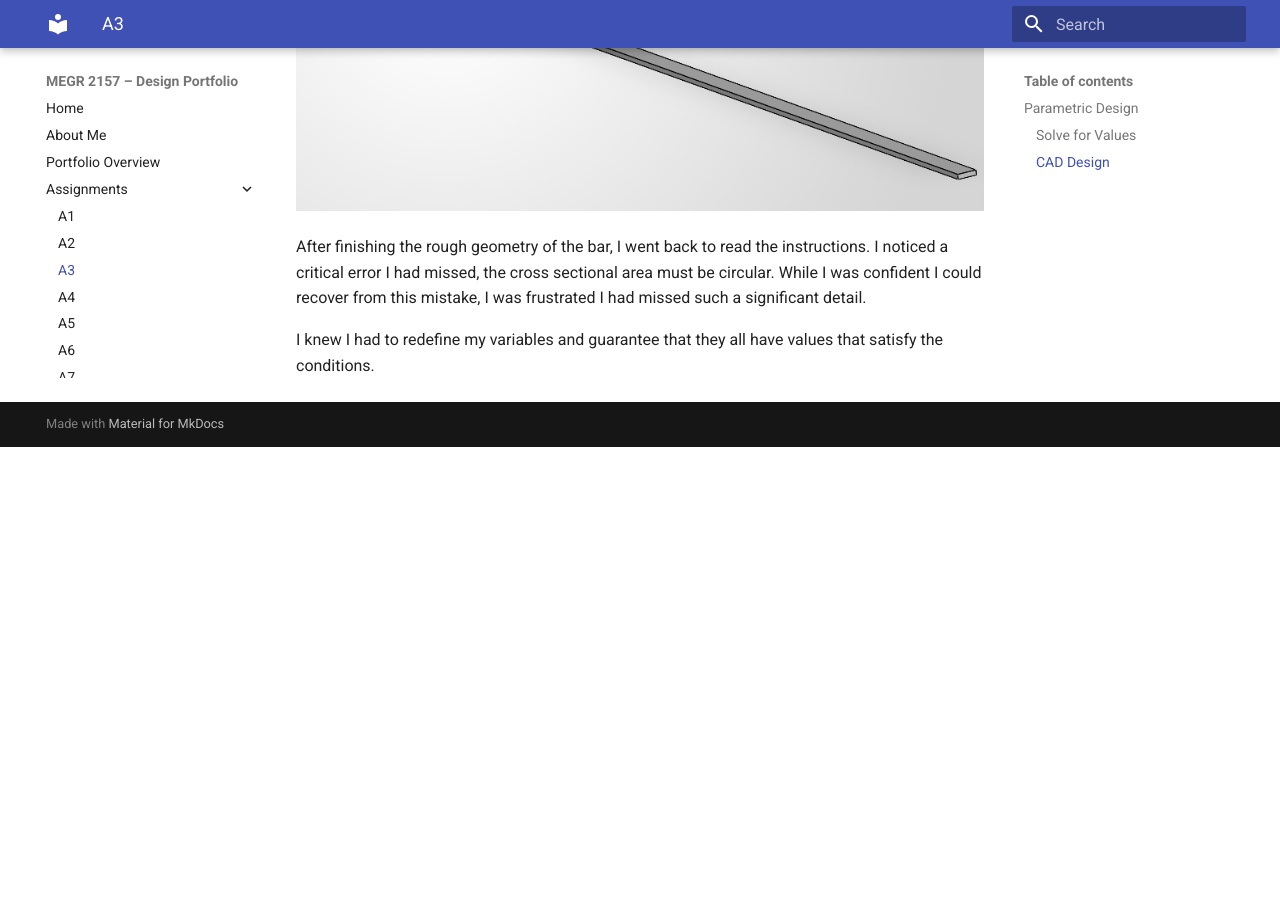
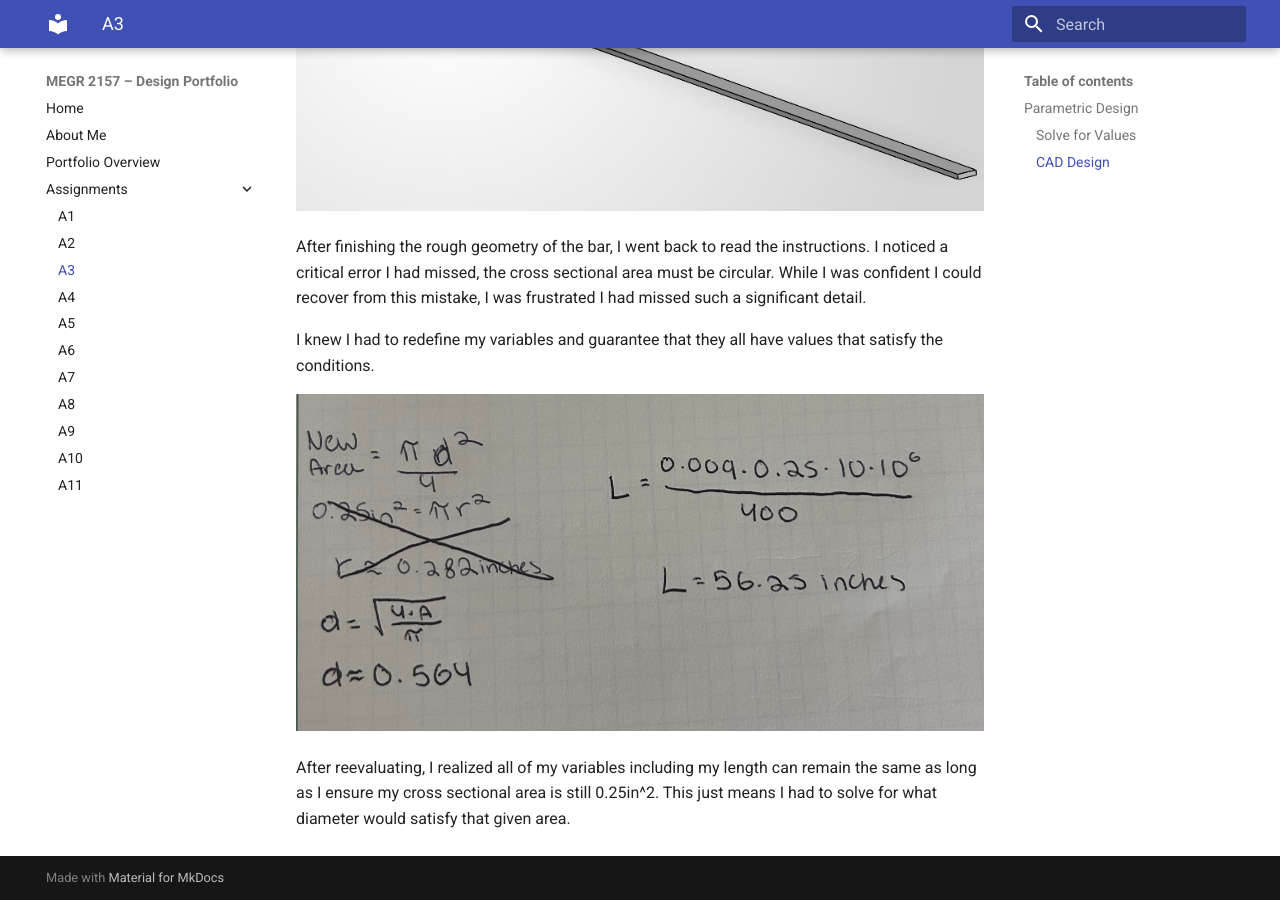
Before and after one commit to bspinne2/megr2157-portfolio, an MkDocs documentation site: the page built from docs/assignments/A03/index.md, in a window 1280 px wide and 900 px high, scrolled down 1818 px. Built offline with MkDocs 1.6.1 and Material for MkDocs 9.7.7, drawn with Linux system fonts in a browser that asks for light colours; before the commit the page ends 2265 px from its top, so only the background shows below that.

Commit message:
Update index.md

```diff
--- a/docs/assignments/A03/index.md
+++ b/docs/assignments/A03/index.md
@@ -27,3 +27,7 @@ It took me a few minutes to discover how to work this table and assign the equat
 After finishing the rough geometry of the bar, I went back to read the instructions. I noticed a critical error I had missed, the cross sectional area must be circular. While I was confident I could recover from this mistake, I was frustrated I had missed such a significant detail.
 
 I knew I had to redefine my variables and guarantee that they all have values that satisfy the conditions.
+
+![Image Description](IMG_2928.jpeg)
+
+After reevaluating, I realized all of my variables including my length can remain the same as long as I ensure my cross sectional area is still 0.25in^2. This just means I had to solve for what diameter would satisfy that given area.
```
